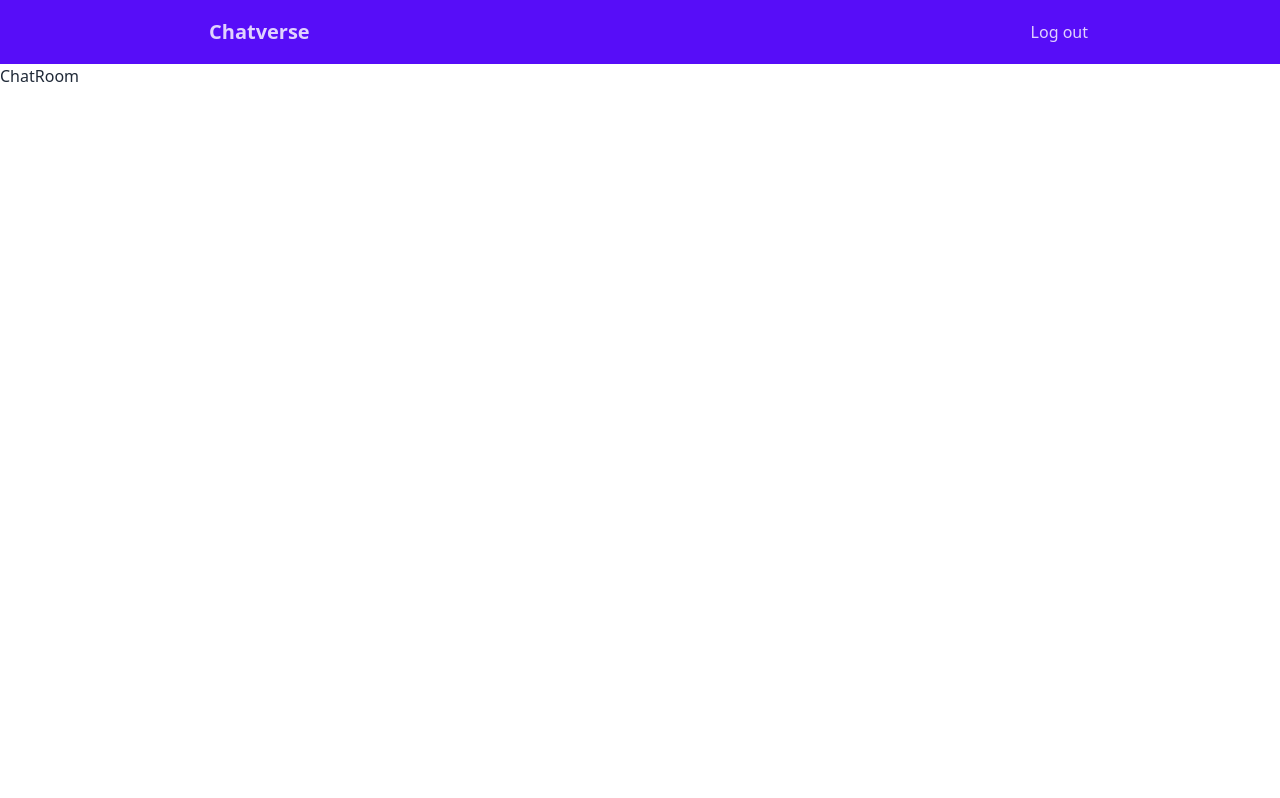
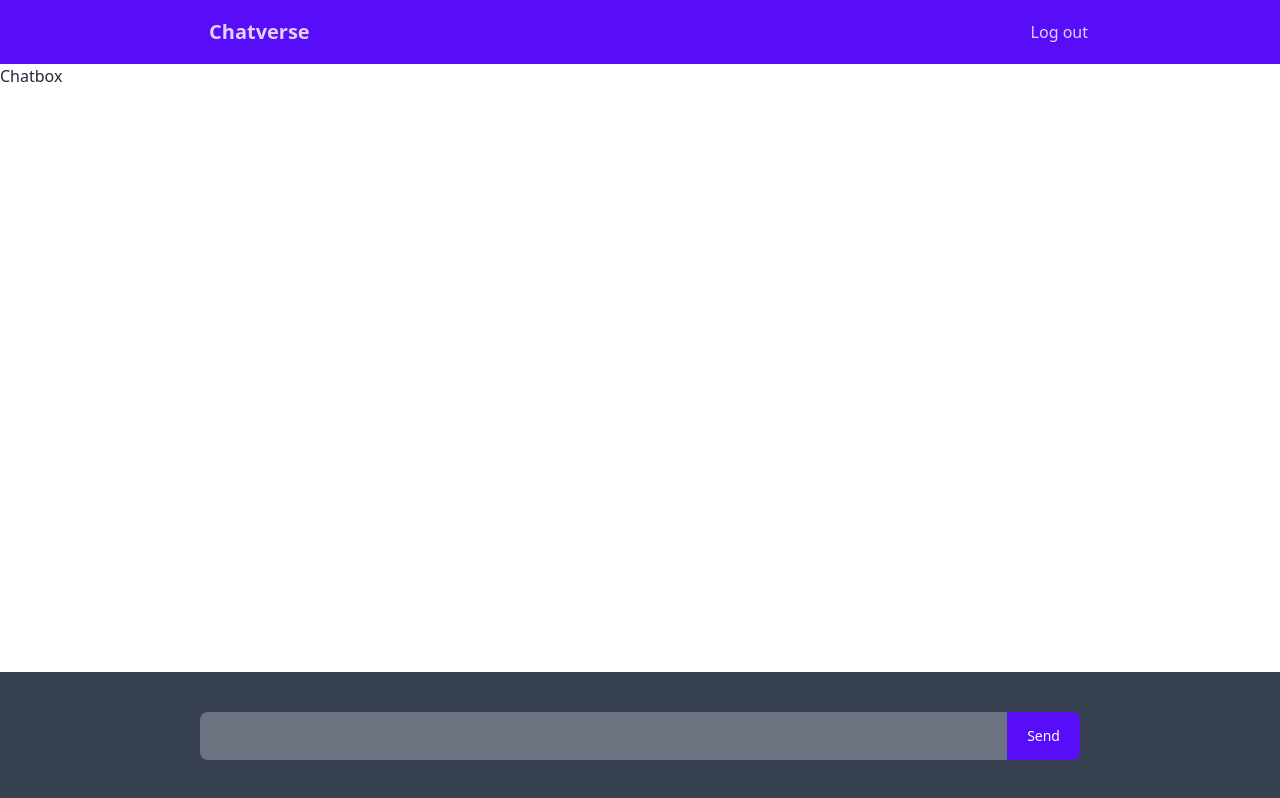
Before and after one commit to nesathanozturk/chat-verse, a React (Vite) app: page / in a window 1280 px wide. Built offline with nearby package versions, Linux system fonts and the light colour scheme.

Commit message:
style: edited send message

```diff
--- a/src/components/send-message/index.jsx
+++ b/src/components/send-message/index.jsx
@@ -1,5 +1,35 @@
+import { useState } from "react";
+
 const SendMessage = () => {
-  return <div>SendMessage</div>;
+  const [value, setValue] = useState("");
+
+  const handleChange = (e) => {
+    setValue(e.target.value);
+  };
+
+  const handleSubmit = (e) => {
+    e.preventDefault();
+    setValue("");
+  };
+
+  return (
+    <div className="bg-gray-700 fixed bottom-0 w-full py-10">
+      <form onSubmit={handleSubmit} className="containerWrapper px-2 flex">
+        <input
+          type="text"
+          className="input w-full focus:outline-none bg-gray-500 rounded-r-none"
+          value={value}
+          onChange={handleChange}
+        />
+        <button
+          type="submit"
+          className="w-auto btn-primary text-white rounded-r-lg px-5 text-sm transition-all"
+        >
+          Send
+        </button>
+      </form>
+    </div>
+  );
 };
 
 export default SendMessage;
--- a/src/pages/chatroom/index.jsx
+++ b/src/pages/chatroom/index.jsx
@@ -1,5 +1,13 @@
+import ChatBox from "../../components/chat-box";
+import SendMessage from "../../components/send-message";
+
 const ChatRoom = () => {
-  return <div>ChatRoom</div>;
+  return (
+    <>
+      <ChatBox />
+      <SendMessage />
+    </>
+  );
 };
 
 export default ChatRoom;
```
